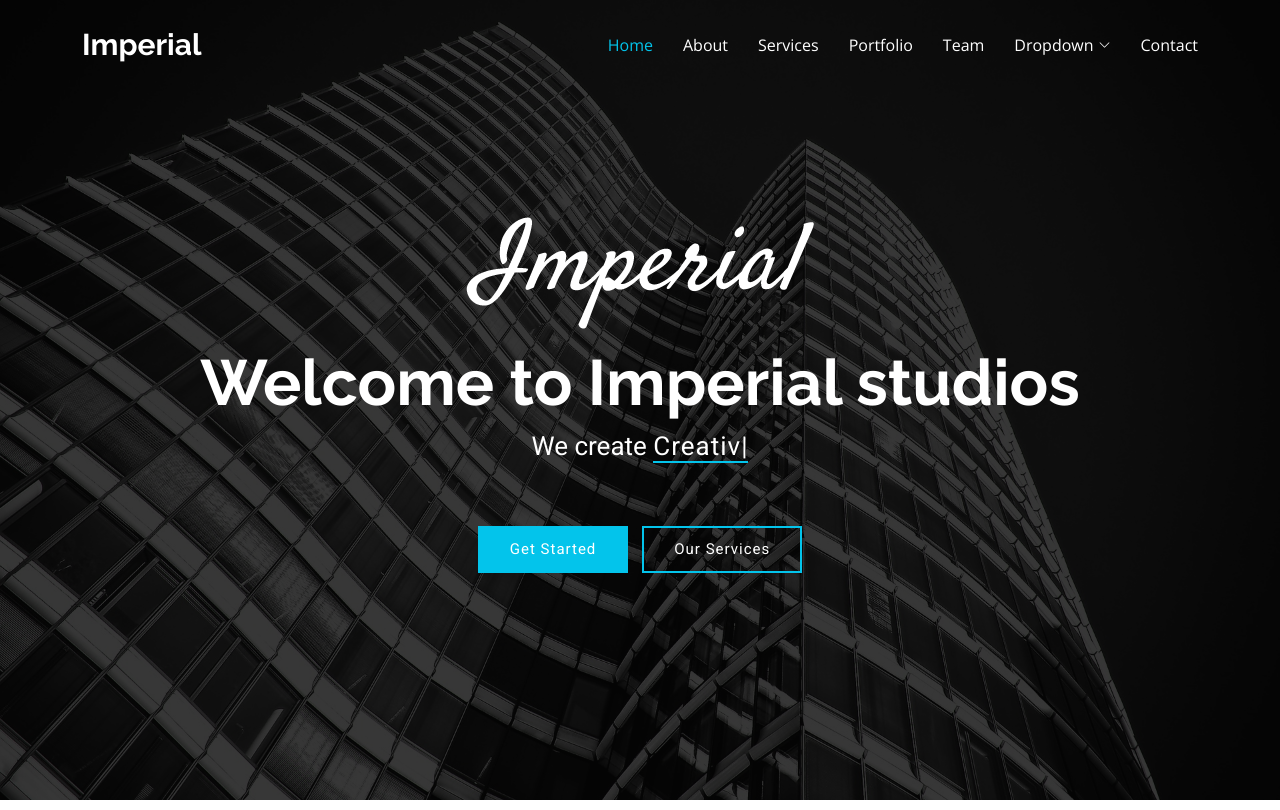
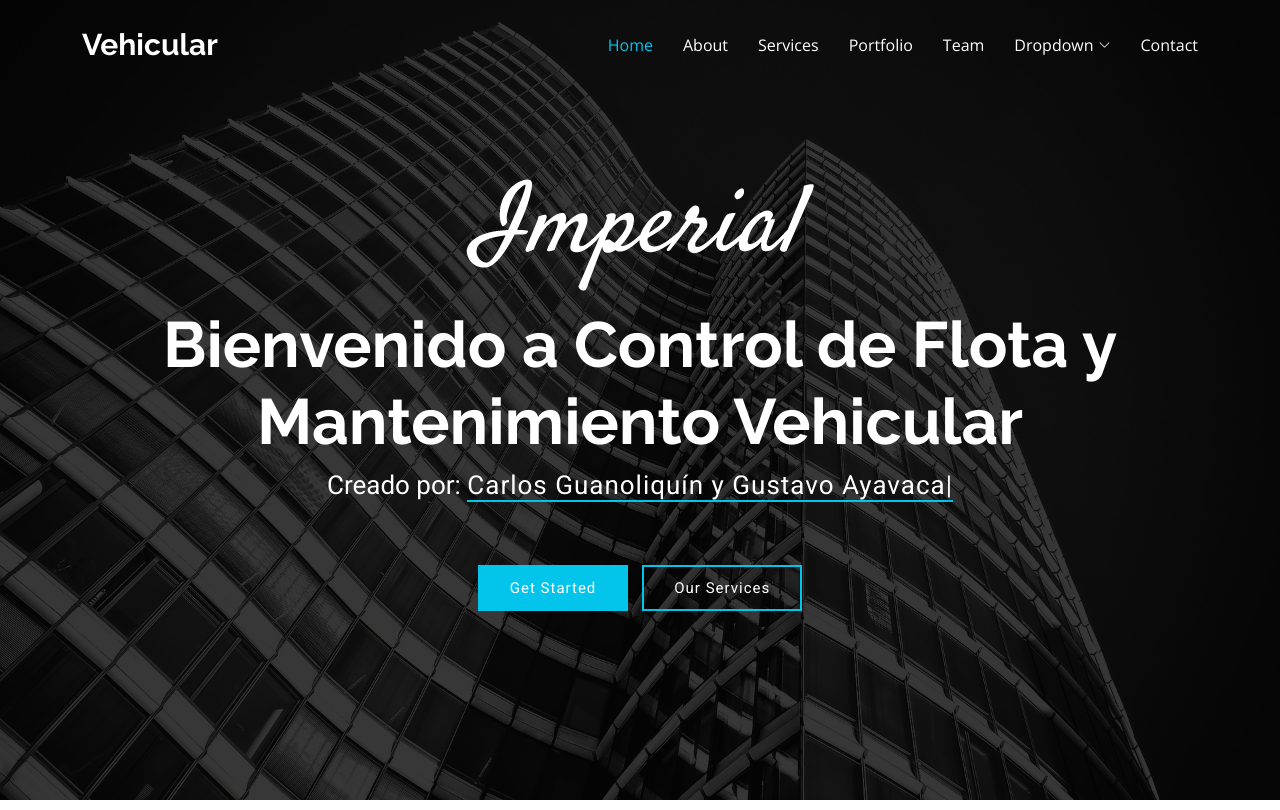
Before and after one commit to carlos00012/CMVehicular, a Django app: page / in a window 1280 px wide. Shown: the top 810 px of the page. Run offline with Django 5.2, Linux system fonts and the light colour scheme; some libraries are stand-ins or nearby versions.

Commit message:
cambio en settings, falto url de static

```diff
--- a/CMVehicular/settings.py
+++ b/CMVehicular/settings.py
@@ -120,3 +120,7 @@ USE_TZ = True
 # https://docs.djangoproject.com/en/6.0/howto/static-files/
 
 STATIC_URL = 'static/'
+
+STATICFILES_DIRS = [
+    BASE_DIR / 'CMVehicular' / 'static',
+]
--- a/Flota/templates/inicio.html
+++ b/Flota/templates/inicio.html
@@ -11,8 +11,8 @@
 
       <div class="container text-center" data-aos="fade-up" data-aos-delay="100">
         <img src="{% static 'assets/img/logo.png' %}" class="img-fluid mb-3" alt="">
-        <h2>Welcome to Imperial studios</h2>
-        <p>We create <span class="typed" data-typed-items="Functional Websites, Creative Ads, Mobile Apps"></span></p>
+        <h2>Bienvenido a Control de Flota y Mantenimiento Vehicular</h2>
+        <p>Creado por: <span class="typed" data-typed-items="Carlos Guanoliquín y Gustavo Ayavaca"></span></p>
         <div>
           <a href="#about" class="cta-btn">Get Started</a>
           <a href="#services" class="cta-btn2">Our Services</a>
--- a/Flota/templates/plantillaPrincipal.html
+++ b/Flota/templates/plantillaPrincipal.html
@@ -6,7 +6,7 @@
 <head>
   <meta charset="utf-8">
   <meta content="width=device-width, initial-scale=1.0" name="viewport">
-  <title>Index - Imperial Bootstrap Template</title>
+  <title>Vehicular</title>
   <meta name="description" content="">
   <meta name="keywords" content="">
 
@@ -46,7 +46,7 @@
       <a href="index.html" class="logo d-flex align-items-center">
         <!-- Uncomment the line below if you also wish to use an image logo -->
         <!-- <img src="assets/img/logo-2.png" alt=""> -->
-        <h1 class="sitename">Imperial</h1>
+        <h1 class="sitename">Vehicular</h1>
       </a>
 
       <nav id="navmenu" class="navmenu">
```
